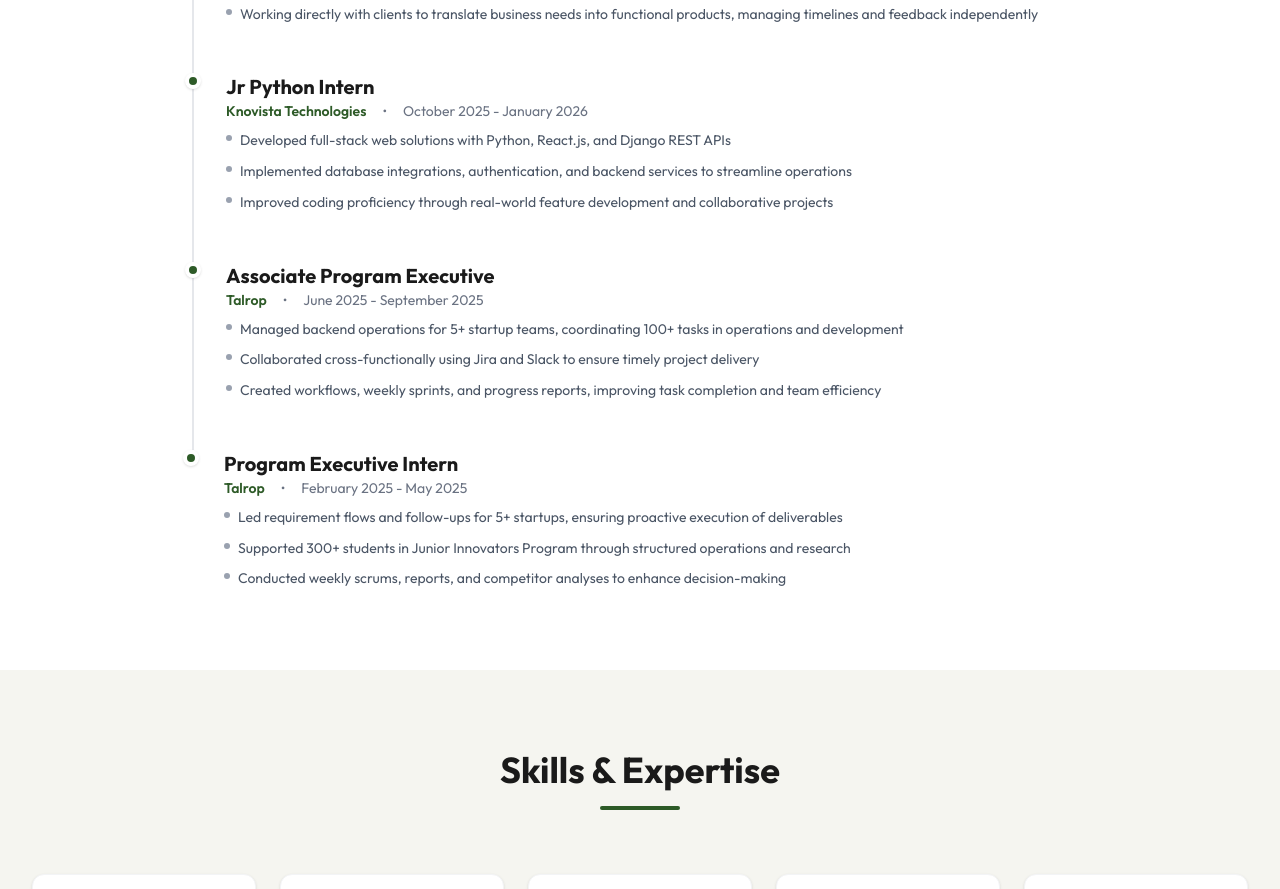
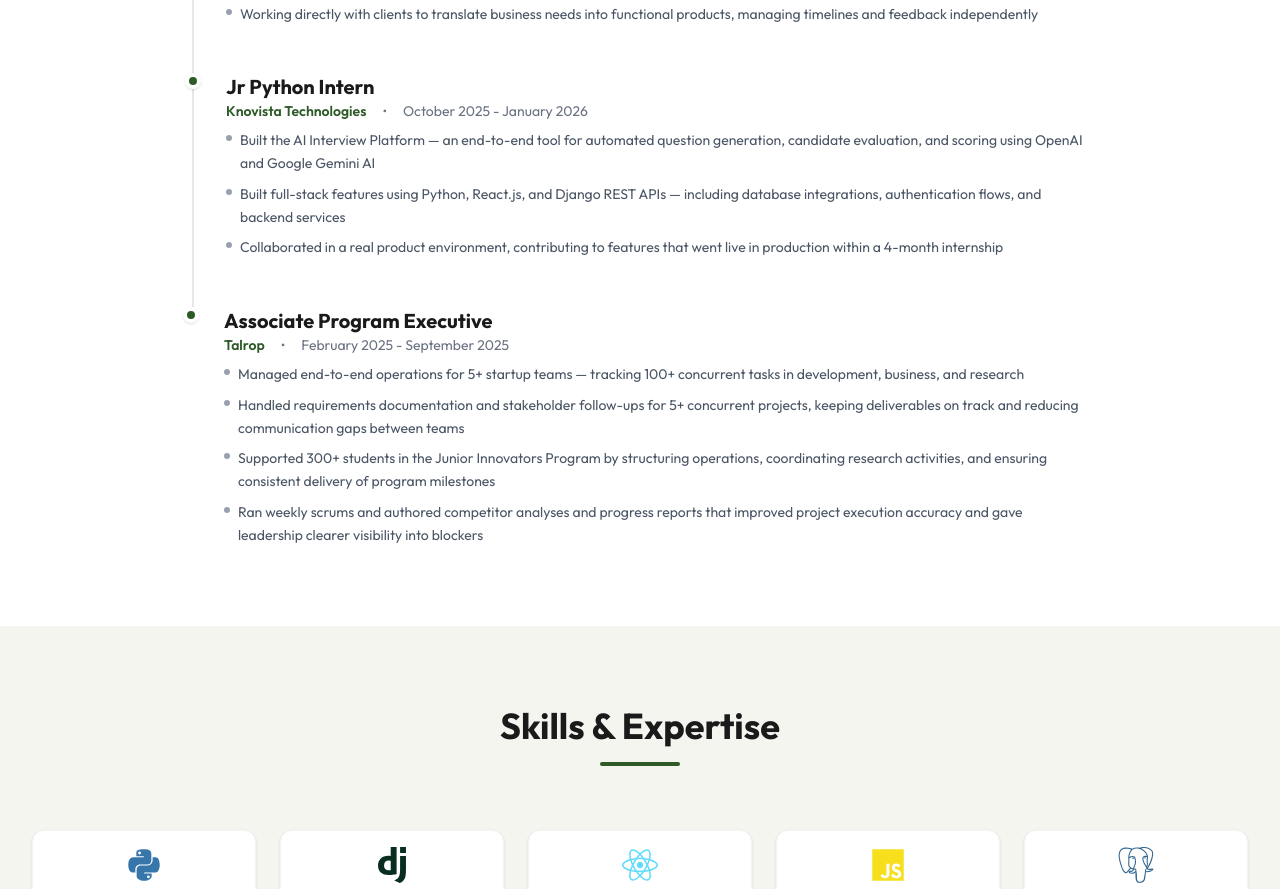
Before and after one commit to thameenaparveen2906/Thameena-Parveen--Personal-Portfolio, a React (Vite) app: page / in a window 1280 px wide. Shown: the part 2680-3569 px from the top of the page. Built offline with nearby package versions, Linux system fonts and the light colour scheme.

Commit message:
Update experience descriptions and roles

```diff
--- a/src/components/Experience.jsx
+++ b/src/components/Experience.jsx
@@ -61,31 +61,22 @@ const Experience = () => {
             company: 'Knovista Technologies',
             duration: 'October 2025 - January 2026',
             descriptions: [
-                'Developed full-stack web solutions with Python, React.js, and Django REST APIs',
-                'Implemented database integrations, authentication, and backend services to streamline operations',
-                'Improved coding proficiency through real-world feature development and collaborative projects'
+                'Built the AI Interview Platform — an end-to-end tool for automated question generation, candidate evaluation, and scoring using OpenAI and Google Gemini AI',
+                'Built full-stack features using Python, React.js, and Django REST APIs — including database integrations, authentication flows, and backend services',
+                'Collaborated in a real product environment, contributing to features that went live in production within a 4-month internship'
             ]
         },
         {
             role: 'Associate Program Executive',
             company: 'Talrop',
-            duration: 'June 2025 - September 2025',
+            duration: 'February 2025 - September 2025',
             descriptions: [
-                'Managed backend operations for 5+ startup teams, coordinating 100+ tasks in operations and development',
-                'Collaborated cross-functionally using Jira and Slack to ensure timely project delivery',
-                'Created workflows, weekly sprints, and progress reports, improving task completion and team efficiency'
+                'Managed end-to-end operations for 5+ startup teams — tracking 100+ concurrent tasks in development, business, and research',
+                'Handled requirements documentation and stakeholder follow-ups for 5+ concurrent projects, keeping deliverables on track and reducing communication gaps between teams',
+                'Supported 300+ students in the Junior Innovators Program by structuring operations, coordinating research activities, and ensuring consistent delivery of program milestones',
+                'Ran weekly scrums and authored competitor analyses and progress reports that improved project execution accuracy and gave leadership clearer visibility into blockers'
             ]
         },
-        {
-            role: 'Program Executive Intern',
-            company: 'Talrop',
-            duration: 'February 2025 - May 2025',
-            descriptions: [
-                'Led requirement flows and follow-ups for 5+ startups, ensuring proactive execution of deliverables',
-                'Supported 300+ students in Junior Innovators Program through structured operations and research',
-                'Conducted weekly scrums, reports, and competitor analyses to enhance decision-making'
-            ]
-        }
     ];
 
     return (
```
